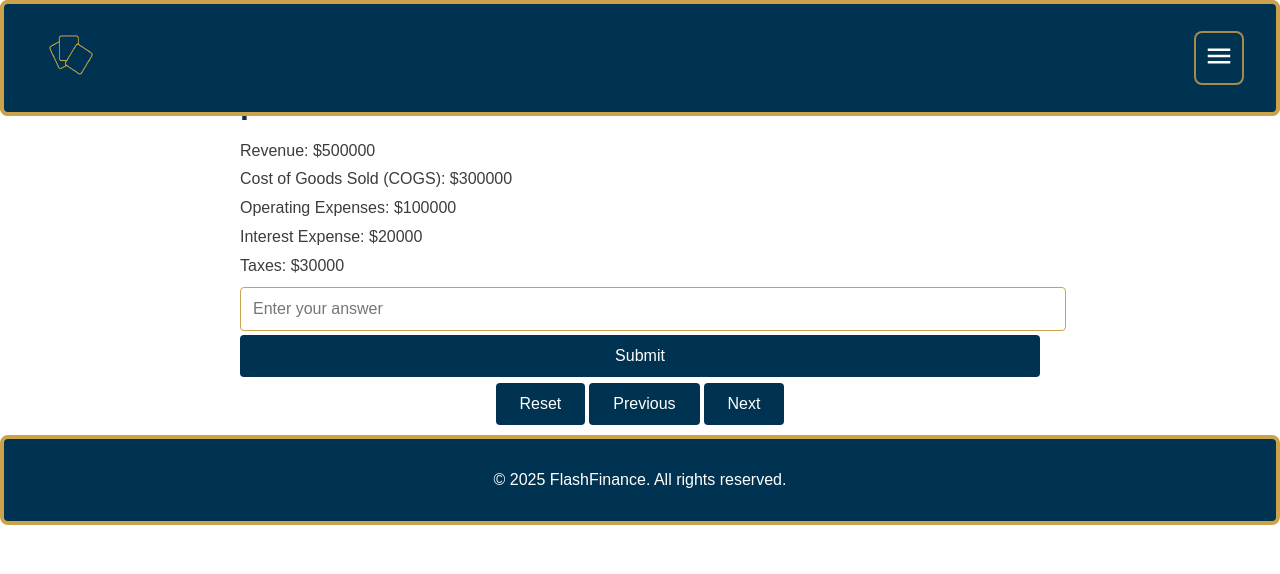
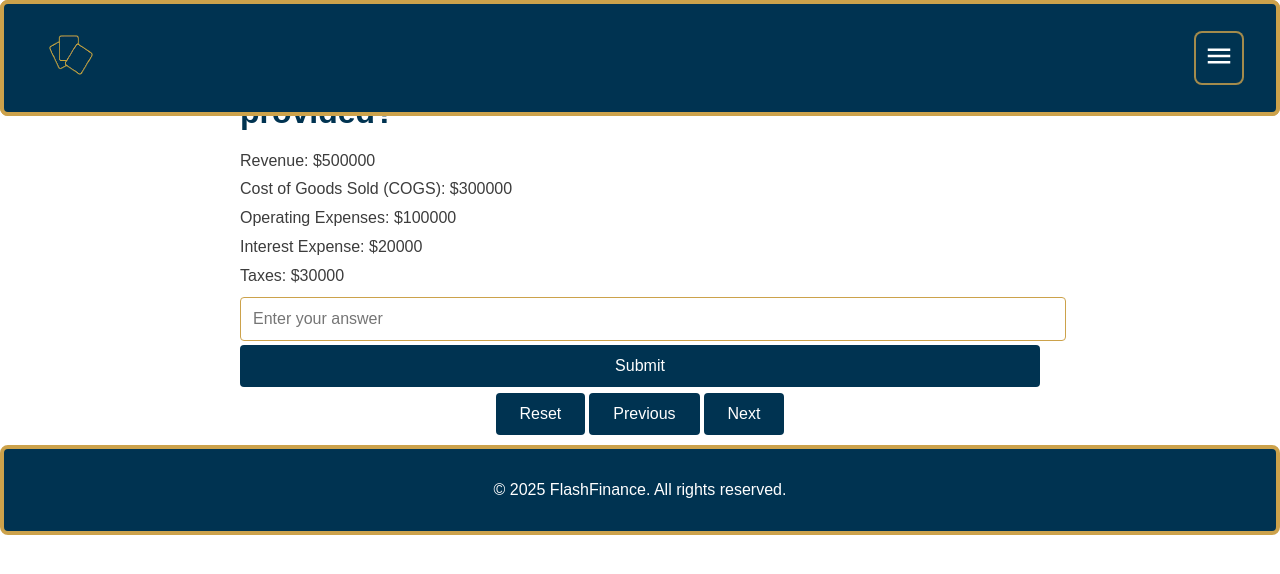
Before and after one commit to arnavs06/FullStackFlashFinance, a React (Vite) app in the folder frontend/: page /math in a window 1280 px wide. Shown: the top 574 px of the page. Built offline with nearby package versions, Linux system fonts and the light colour scheme; no server answers; a web font is replaced by a local one.

Commit message:
math fixes

```diff
--- a/frontend/src/pages/Math.jsx
+++ b/frontend/src/pages/Math.jsx
@@ -1,6 +1,5 @@
 import React, { useState, useEffect } from "react";
 import { Box, Heading, Text, Input, Button, VStack, HStack } from "@chakra-ui/react";
-import Header from "../components/Header";
 import Navbar from "../components/Navbar";
 
 const Math = () => {
@@ -63,7 +62,7 @@ const Math = () => {
         textAlign="left"
         transition="transform 0.3s ease, box-shadow 0.3s ease"
         _hover={{ transform: "translateY(-8px)", boxShadow: "xl" }}
-        mt={10}
+        mt={20} // Adjust this value to increase the space below the navbar
       >
         <Heading as="h2" size="xl" color="rgb(0, 51, 81)" mb={4}>
           {currentQuestion.question}
```
